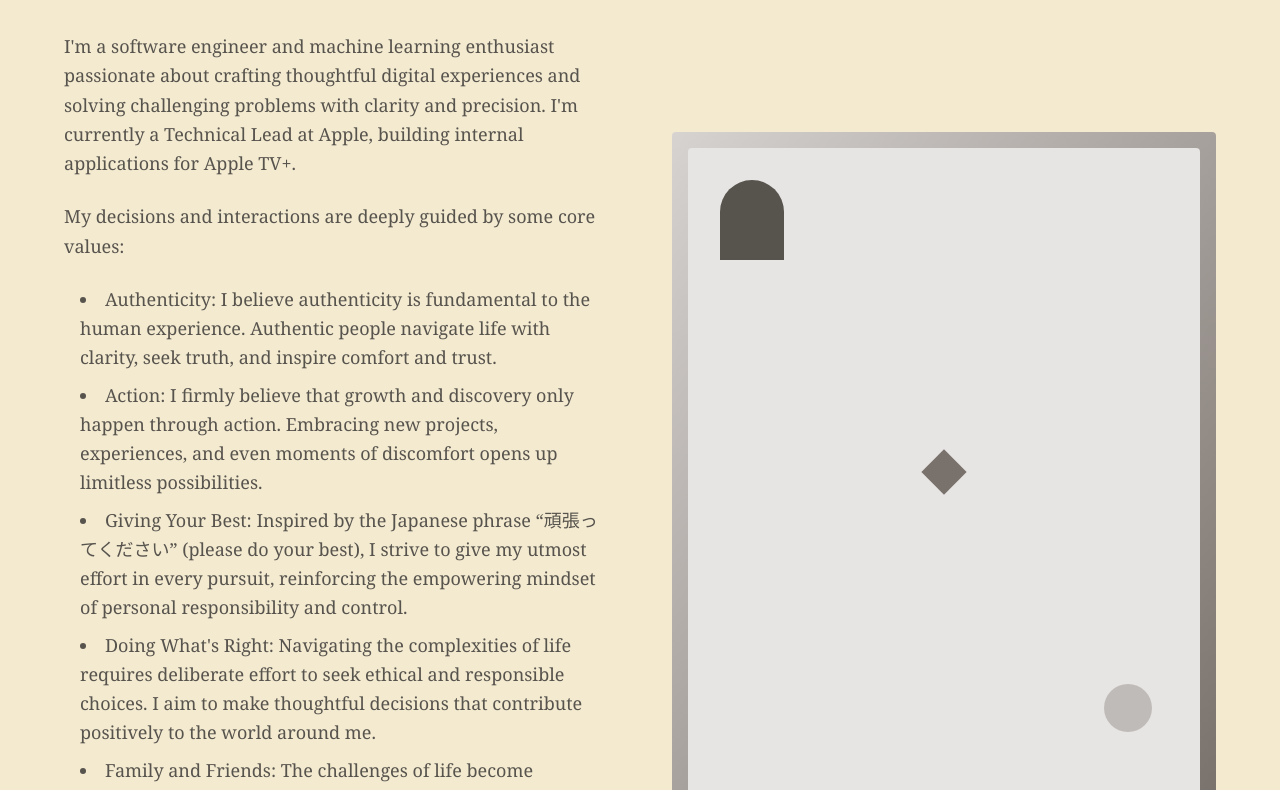
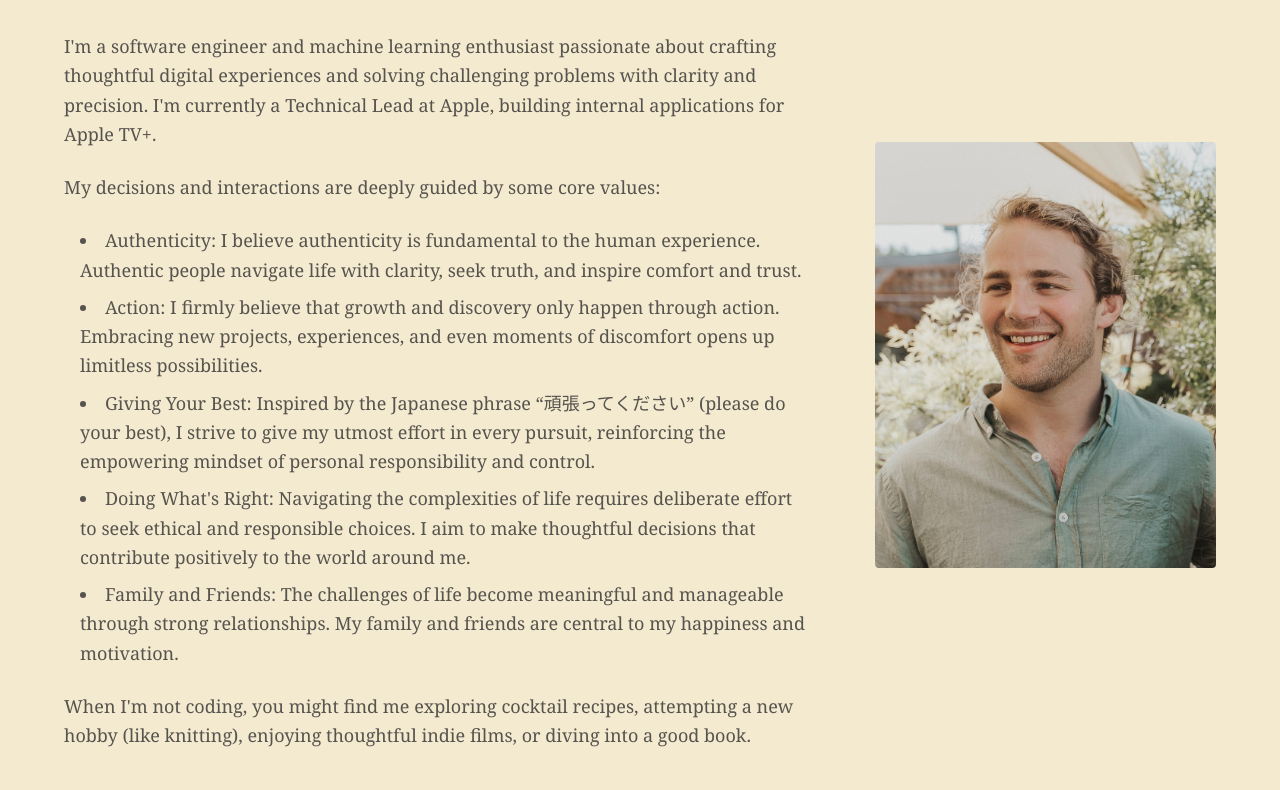
Before and after one commit to nathantraxler4/personal-website, a Next.js app: page / in a window 1280 px wide. Shown: the part 920-1710 px from the top of the page. Built offline with nearby package versions, Linux system fonts and the light colour scheme.

Commit message:
Add my image and resize About Section

```diff
--- a/src/components/AboutSection.tsx
+++ b/src/components/AboutSection.tsx
@@ -1,11 +1,12 @@
 "use client";
+import Image from 'next/image';
 
 export default function AboutSection() {
   return (
     <section id="about" className="py-20 px-6 bg-(--main-background)">
       <div className="max-w-6xl mx-auto">
-        <div className="grid md:grid-cols-2 gap-16 items-center">
-          <div>
+        <div className="grid md:grid-cols-3 gap-16 items-center">
+          <div className="md:col-span-2">
             <h2 className="text-4xl font-light text-stone-700 mb-8">About</h2>
             <div className="space-y-6 text-lg leading-relaxed text-stone-600 font-light">
               <p>
@@ -28,12 +29,14 @@ export default function AboutSection() {
             </div>
           </div>
           <div className="relative">
-            <div className="aspect-[4/5] bg-gradient-to-br from-stone-300 to-stone-500 rounded-sm overflow-hidden">
-              <div className="absolute inset-4 bg-stone-200 rounded-sm">
-                <div className="absolute top-8 left-8 w-16 h-20 bg-stone-600 rounded-t-full" />
-                <div className="absolute bottom-16 right-12 w-12 h-12 bg-stone-400 rounded-full opacity-60" />
-                <div className="absolute top-1/2 left-1/2 transform -translate-x-1/2 -translate-y-1/2 w-8 h-8 bg-stone-500 rotate-45" />
-              </div>
+            <div className="aspect-[4/5] rounded-sm overflow-hidden">
+              <Image
+                src="/images/Profile_Picture.jpg"
+                alt="Nathan Traxler - Profile Picture"
+                width={400}
+                height={500}
+                className="w-full h-full object-cover"
+              />
             </div>
           </div>
         </div>
```
